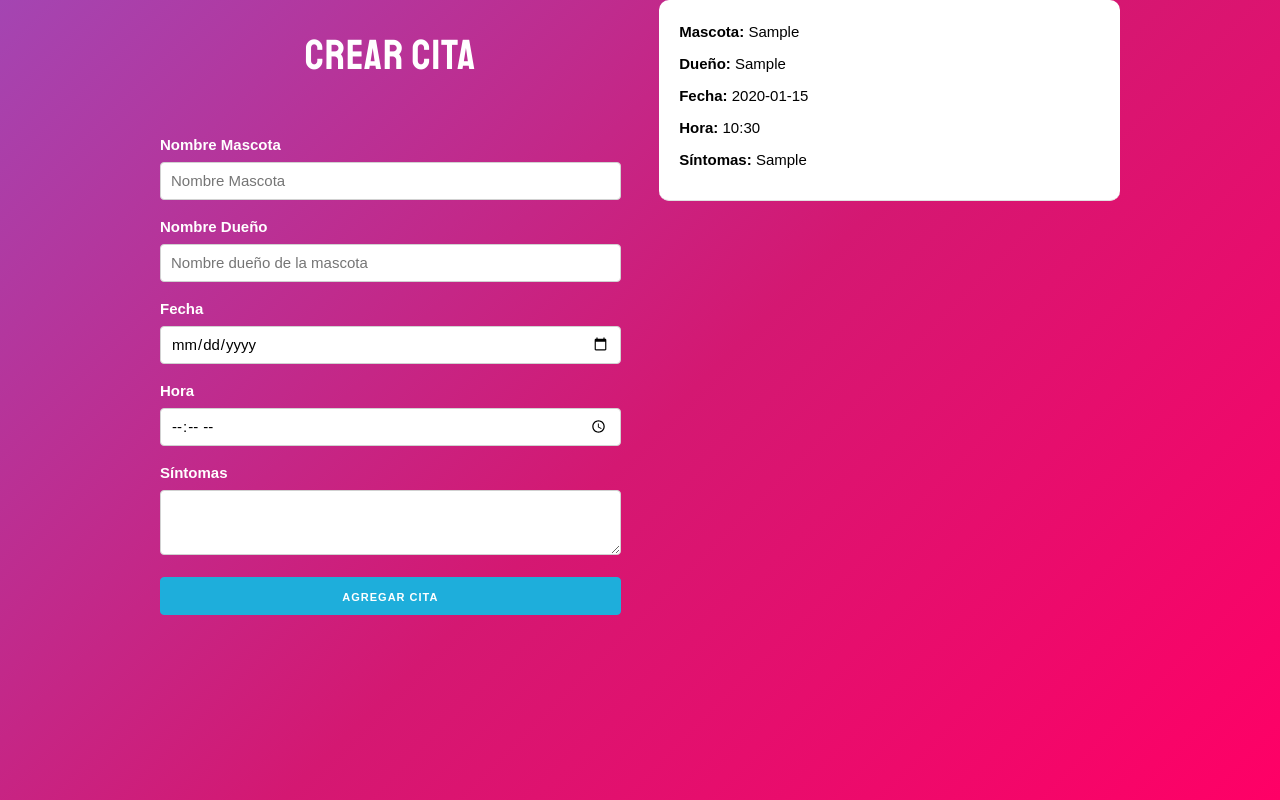
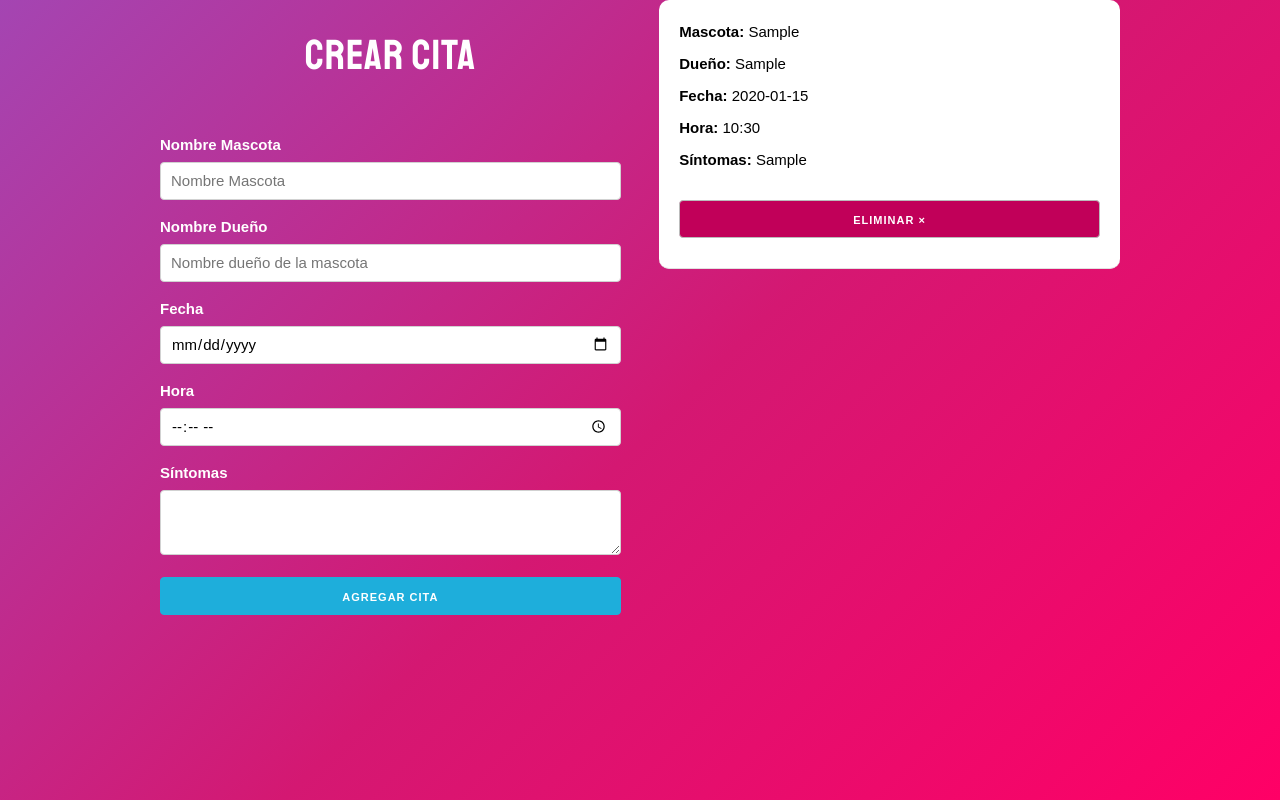
Before and after one commit to alejandrogalaz21/react-pets, a React (Create React App) app: page / in a window 1280 px wide. Both pictures are taken after typing "Sample", "Sample", "2020-01-15", "10:30", "Sample" into the empty fields and a click on the button "AGREGAR CITA". Built offline with nearby package versions, Linux system fonts and the light colour scheme.

Commit message:
eliminado citas

```diff
--- a/src/App.js
+++ b/src/App.js
@@ -5,17 +5,26 @@ import Appointment from './components/Appointment'
 function App() {
   const [appoiments, setAppoiments] = useState([])
 
-  const createAppointment = appoiment => setAppoiments([...appoiments, appoiment])
+  // handle addAppointment prop for Form child component.
+  const addApointment = appoiment => setAppoiments([...appoiments, appoiment])
+
+  // handle deleteAppointment prop for Appointment child component.
+  const deleteAppointment = id =>
+    setAppoiments(appoiments.filter(appoiment => appoiment.id !== id))
 
   return (
     <Fragment>
       <div className='container'>
         <div className='one-half column'>
-          <Form addApointment={createAppointment} />
+          <Form addApointment={addApointment} />
         </div>
         <div className='one-half column'>
           {appoiments.map(appointment => (
-            <Appointment key={appointment.id} appointment={appointment} />
+            <Appointment
+              key={appointment.id}
+              appointment={appointment}
+              deleteAppointment={deleteAppointment}
+            />
           ))}
         </div>
       </div>
--- a/src/components/Appointment.js
+++ b/src/components/Appointment.js
@@ -1,8 +1,8 @@
 import React from 'react'
 import PropTypes from 'prop-types'
 
-function Appointment({ appointment }) {
-  const { petName, ownerName, appointmentDate, appointmentTime, sympthoms } = appointment
+function Appointment({ appointment, deleteAppointment }) {
+  const { petName, ownerName, appointmentDate, appointmentTime, sympthoms, id } = appointment
   return (
     <div className='cita'>
       <p>
@@ -20,6 +20,12 @@ function Appointment({ appointment }) {
       <p>
         Síntomas: <span>{sympthoms}</span>
       </p>
+      <button
+        type='button'
+        className='button eliminar u-full-width'
+        onClick={() => deleteAppointment(id)}>
+        Eliminar &times;
+      </button>
     </div>
   )
 }
```
